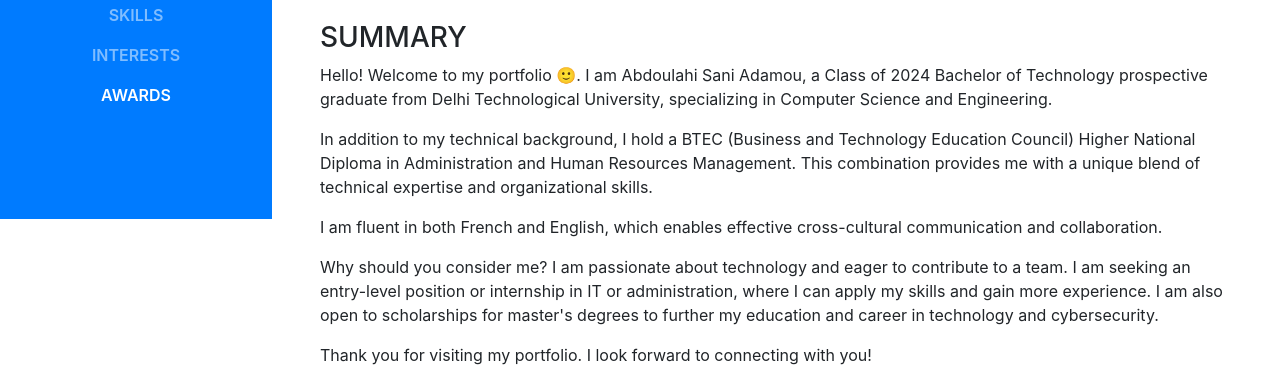
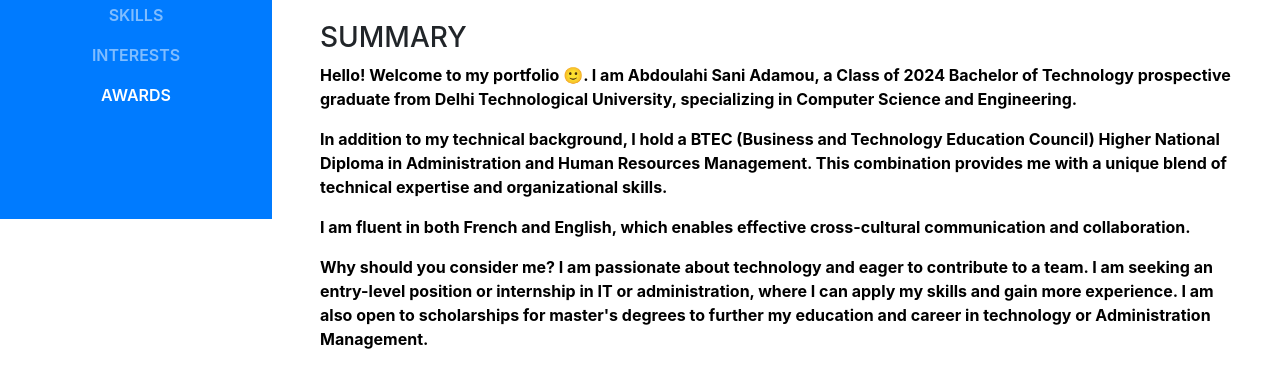
Before and after one commit to abdoulasani/Portfolio, a website with bundled scripts: page index.html in a window 1280 px wide. Shown: the part 581-951 px from the top of the page. Built offline with nearby package versions, Linux system fonts and the light colour scheme; a web font is replaced by a local one.

Commit message:
Update index.html

```diff
--- a/index.html
+++ b/index.html
@@ -158,15 +158,15 @@
       <div class="summary">
         <h3>Summary</h3>
         <div class="summary" style="color: black;"></div>
-        <p>Hello! Welcome to my portfolio 🙂. I am Abdoulahi Sani Adamou, a Class of 2024 Bachelor of Technology prospective graduate from Delhi Technological University, specializing in Computer Science and Engineering.</p>
+        <p><strong style="color: black;">Hello! Welcome to my portfolio 🙂. I am Abdoulahi Sani Adamou, a Class of 2024 Bachelor of Technology prospective graduate from Delhi Technological University, specializing in Computer Science and Engineering.</strong></p>
 
-        <p>In addition to my technical background, I hold a BTEC (Business and Technology Education Council) Higher National Diploma in Administration and Human Resources Management. This combination provides me with a unique blend of technical expertise and organizational skills.</p>
+        <p><strong style="color: black;">In addition to my technical background, I hold a BTEC (Business and Technology Education Council) Higher National Diploma in Administration and Human Resources Management. This combination provides me with a unique blend of technical expertise and organizational skills.</strong></p>
 
-        <p>I am fluent in both French and English, which enables effective cross-cultural communication and collaboration.</p>
+        <p><strong style="color: black;">I am fluent in both French and English, which enables effective cross-cultural communication and collaboration.</strong></p>
 
-        <p>Why should you consider me? I am passionate about technology and eager to contribute to a team. I am seeking an entry-level position or internship in IT or administration, where I can apply my skills and gain more experience. I am also open to scholarships for master's degrees to further my education and career in technology and cybersecurity.</p>
+        <p><strong style="color: black;">Why should you consider me? I am passionate about technology and eager to contribute to a team. I am seeking an entry-level position or internship in IT or administration, where I can apply my skills and gain more experience. I am also open to scholarships for master's degrees to further my education and career in technology or Administration Management.</strong></p>
 
-        <p>Thank you for visiting my portfolio. I look forward to connecting with you!</p>
+        <p><strong style="color: black;">Thank you for visiting my portfolio.!</strong></p>
 
     </div></div>
 
```
